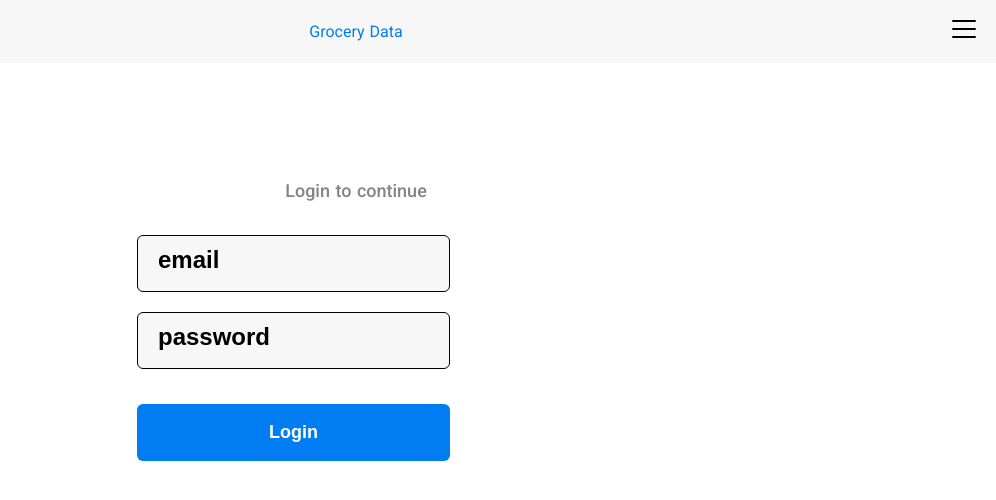
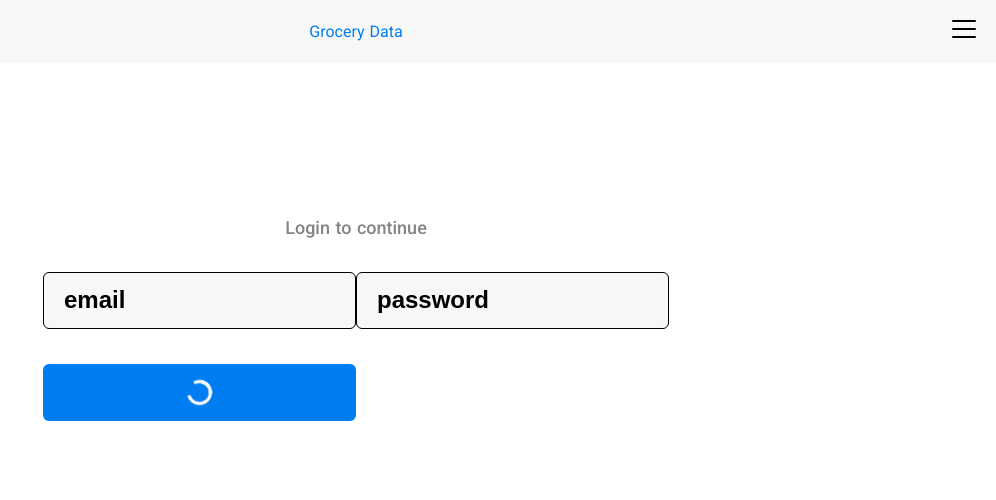
Before and after one commit to Nikhil18-9192/praveen-grocery-nuxt, a Nuxt app: page /login in a window 1280 px wide. Shown: the top 500 px of the page, without its empty margins (284-1280 px from the left). Built offline with nearby package versions, Linux system fonts and the light colour scheme.

Commit message:
loading indicator changes

```diff
--- a/components/Button.vue
+++ b/components/Button.vue
@@ -36,7 +36,11 @@ export default {
     font-size: 18px;
     line-height: 21px;
     .lds-ring {
-      display: inline-block;
+      display: flex;
+      align-items: center;
+      justify-content: center;
+      flex-direction: column;
+      margin: 0 auto;
       position: relative;
       width: 40px;
       height: 100%;
@@ -47,8 +51,8 @@ export default {
       position: absolute;
       width: 25px;
       height: 25px;
-      margin: 8px;
-      border: 4px solid #fff;
+      margin: 6px;
+      border: 3px solid #fff;
       border-radius: 50%;
       animation: lds-ring 1.2s cubic-bezier(0.5, 0, 0.5, 1) infinite;
       border-color: #fff transparent transparent transparent;
--- a/components/Toolbar.vue
+++ b/components/Toolbar.vue
@@ -21,6 +21,7 @@ export default {
   display: flex;
   justify-content: center;
   align-items: center;
+
   p {
     font-size: 16px;
     line-height: 19px;
--- a/pages/login/index.vue
+++ b/pages/login/index.vue
@@ -14,7 +14,7 @@ export default {
   name: 'LoginPage',
   data() {
     return {
-      loading: false,
+      loading: true,
     }
   },
 }
@@ -30,6 +30,7 @@ export default {
   align-items: center;
   flex-direction: column;
   padding: 0 30px;
+
   h4 {
     font-weight: 500;
     font-size: 18px;
@@ -47,8 +48,12 @@ export default {
       border-radius: 6px;
       padding: 15px 20px;
       background: #f7f7f7;
+      outline: none;
+      font-weight: 400;
+      font-size: 24px;
+      line-height: 28px;
       &::placeholder {
-        font-weight: bold;
+        font-weight: 700;
         font-size: 24px;
         line-height: 28px;
         color: #000;
```
